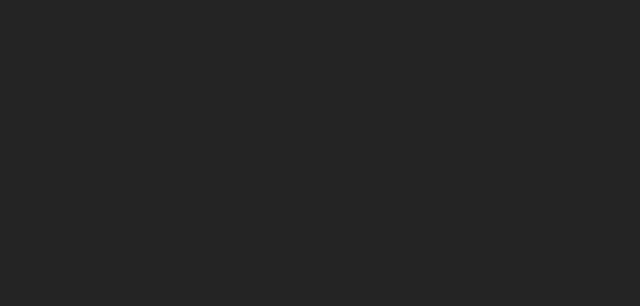
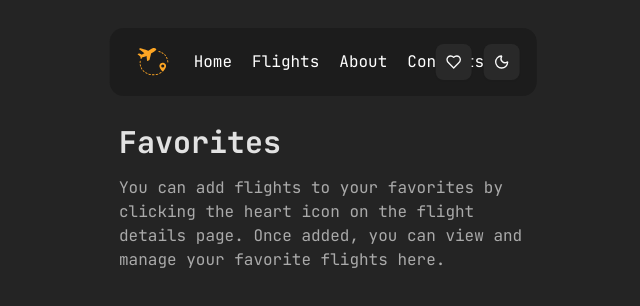
Before and after one commit to albert-alanreys/sky-track, a React (Vite) app: page /favorites in a window 1280 px wide. Before the commit this address had no page. Shown: the top 306 px of the page, without its empty margins (317-957 px from the left). Built offline with nearby package versions, Linux system fonts and the light colour scheme.

Commit message:
Add Favorites screen

```diff
--- /dev/null
+++ b/src/components/CenterLayout.tsx
@@ -0,0 +1,9 @@
+import { Outlet } from 'react-router';
+
+export const CenterLayout = () => {
+	return (
+		<div className='mt-24'>
+			<Outlet />
+		</div>
+	);
+};
--- /dev/null
+++ b/src/components/custom-ui/Heading.tsx
@@ -0,0 +1,7 @@
+import type { PropsWithChildren } from 'react';
+
+export const Heading = ({ children }: PropsWithChildren) => {
+	return (
+		<h1 className='text-foreground mb-4 text-3xl font-bold'>{children}</h1>
+	);
+};
--- /dev/null
+++ b/src/components/custom-ui/SubHeading.tsx
@@ -0,0 +1,5 @@
+import type { PropsWithChildren } from 'react';
+
+export const SubHeading = ({ children }: PropsWithChildren) => {
+	return <div className='text-foreground mb-6 opacity-70'>{children}</div>;
+};
--- a/src/components/filters/Filters.tsx
+++ b/src/components/filters/Filters.tsx
@@ -1,3 +1,5 @@
+import { useMemo } from 'react';
+
 import { FLIGHTS } from '@/components/flight-list/flights.data';
 import {
 	Select,
@@ -7,28 +9,31 @@
 	SelectValue
 } from '@/components/ui/select';
 
-const fromCountries = [...new Set(FLIGHTS.map(flight => flight.from.country))];
-
 interface Props {
 	fromCountry: string | undefined;
 	setFromCountry: (country: string | undefined) => void;
 }
 
 export const Filters = ({ fromCountry, setFromCountry }: Props) => {
+	const fromCountries = useMemo(
+		() => [...new Set(FLIGHTS.map((flight) => flight.from.country))],
+		[]
+	);
+
 	return (
 		<div className='mb-4 ml-1'>
 			<Select
-				onValueChange={value => {
-					return setFromCountry(value === 'all' ? undefined : value);
+				value={fromCountry ?? 'all'}
+				onValueChange={(value) => {
+					setFromCountry(value === 'all' ? undefined : value);
 				}}
-				defaultValue={fromCountry}
 			>
 				<SelectTrigger className='w-45'>
 					<SelectValue placeholder='Choose from' />
 				</SelectTrigger>
 				<SelectContent>
 					<SelectItem value='all'>All</SelectItem>
-					{fromCountries.map(country => (
+					{fromCountries.map((country) => (
 						<SelectItem key={country} value={country}>
 							{country}
 						</SelectItem>
--- a/src/components/flight-list/FlightList.tsx
+++ b/src/components/flight-list/FlightList.tsx
@@ -10,8 +10,7 @@
 
 	const filteredFlights = useMemo(() => {
 		if (!fromCountry) return FLIGHTS;
-
-		return FLIGHTS.filter(flight => flight.from.country === fromCountry);
+		return FLIGHTS.filter((flight) => flight.from.country === fromCountry);
 	}, [fromCountry]);
 
 	return (
@@ -19,7 +18,7 @@
 			<Filters fromCountry={fromCountry} setFromCountry={setFromCountry} />
 
 			<div className='space-y-4'>
-				{filteredFlights.map(flight => (
+				{filteredFlights.map((flight) => (
 					<FlightCard key={flight.id} flight={flight} />
 				))}
 			</div>
--- a/src/components/ui/select.tsx
+++ b/src/components/ui/select.tsx
@@ -48,7 +48,7 @@
 	);
 }
 
-function SelectContent({
+const SelectContent = React.memo(function SelectContent({
 	className,
 	children,
 	position = 'item-aligned',
@@ -83,7 +83,7 @@
 			</SelectPrimitive.Content>
 		</SelectPrimitive.Portal>
 	);
-}
+});
 
 function SelectLabel({
 	className,
--- a/src/main.tsx
+++ b/src/main.tsx
@@ -2,8 +2,10 @@
 import { createRoot } from 'react-dom/client';
 import { BrowserRouter, Route, Routes } from 'react-router';
 
+import { CenterLayout } from '@/components/CenterLayout';
 import { Layout } from '@/components/Layout';
 
+import { Favorites } from '@/screens/favorites/Favorites';
 import { Home } from '@/screens/home/Home';
 
 import { ReduxProvider } from '@/providers/redux/reduxProvider';
@@ -19,6 +21,9 @@
 					<Routes>
 						<Route element={<Layout />}>
 							<Route path='/' element={<Home />} />
+							<Route element={<CenterLayout />}>
+								<Route path='/favorites' element={<Favorites />} />
+							</Route>
 						</Route>
 					</Routes>
 				</BrowserRouter>
--- /dev/null
+++ b/src/screens/favorites/Favorites.tsx
@@ -0,0 +1,33 @@
+import { useMemo } from 'react';
+
+import { Heading } from '@/components/custom-ui/Heading';
+import { SubHeading } from '@/components/custom-ui/SubHeading';
+import { FlightCard } from '@/components/flight-list/FlightCard';
+import { FLIGHTS } from '@/components/flight-list/flights.data';
+
+import { useAppSelector } from '@/hooks/useAppSelector';
+
+export const Favorites = () => {
+	const favorites = useAppSelector((state) => state.favorites.items);
+
+	const flights = useMemo(() => {
+		return FLIGHTS.filter((flight) => favorites.includes(flight.id));
+	}, [favorites]);
+
+	return (
+		<div className='mx-auto w-1/3'>
+			<Heading>Favorites</Heading>
+			<SubHeading>
+				You can add flights to your favorites by clicking the heart icon on the
+				flight details page. Once added, you can view and manage your favorite
+				flights here.
+			</SubHeading>
+
+			<div className='grid grid-cols-2 gap-3'>
+				{flights.map((flight) => (
+					<FlightCard key={flight.id} flight={flight} />
+				))}
+			</div>
+		</div>
+	);
+};
```
